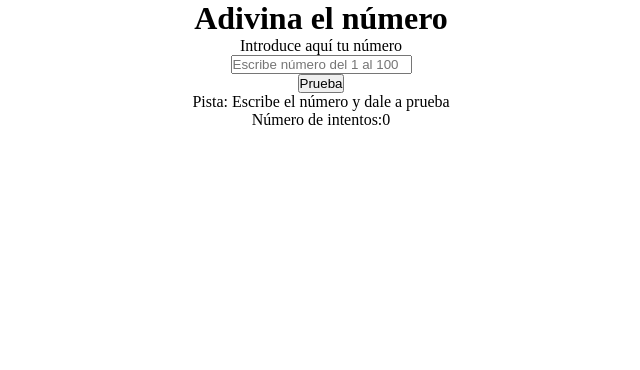
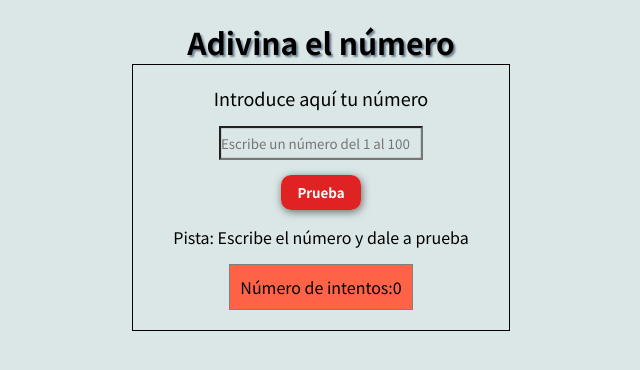
Before and after one commit to Adalab/modulo-2-evaluacion-intermedia-ClaraVilelaJato, a plain HTML site: page index.html in a window 1280 px wide. Shown: the whole page, without its empty margins (319-959 px from the left). Drawn offline with Linux system fonts and the light colour scheme.

Commit message:
Add some styles

```diff
--- a/index.html
+++ b/index.html
@@ -1,25 +1,31 @@
 <!DOCTYPE html>
-<html lang="en">
+<html lang="es">
   <head>
     <meta charset="UTF-8" />
     <meta http-equiv="X-UA-Compatible" content="IE=edge" />
     <meta name="viewport" content="width=device-width, initial-scale=1.0" />
     <title>Document</title>
+    <link rel="preconnect" href="https://fonts.googleapis.com" />
+    <link rel="preconnect" href="https://fonts.gstatic.com" crossorigin />
+    <link
+      href="https://fonts.googleapis.com/css2?family=Noto+Sans+JP:wght@100;300;400;500;700&display=swap"
+      rel="stylesheet"
+    />
     <link rel="stylesheet" href="./styles/main.css" />
   </head>
   <body>
     <main class="container">
-      <h1>Adivina el número</h1>
+      <h1 class="main-title">Adivina el número</h1>
       <form class="form">
-        <label>Introduce aquí tu número</label>
+        <label class="title-form">Introduce aquí tu número</label>
         <input
           type="text"
-          class="js-input"
-          placeholder="Escribe número del 1 al 100"
+          class="js-input box-input"
+          placeholder="Escribe un número del 1 al 100"
         />
-        <button class="js-btn">Prueba</button>
-        <p class="js-hint">Pista: Escribe el número y dale a prueba</p>
-        <p class="js-counter">Número de intentos:0</p>
+        <button class="js-btn css-btn">Prueba</button>
+        <p class="js-hint css-hint">Pista: Escribe el número y dale a prueba</p>
+        <p class="js-counter atempts">Número de intentos:0</p>
       </form>
     </main>
     <script src="./js/main.js"></script>
--- a/styles/main.css
+++ b/styles/main.css
@@ -1,6 +1,8 @@
 * {
   padding: 0px;
   margin: 0px;
+  font-family: 'Noto Sans JP', sans-serif;
+  background-color: rgb(219, 231, 231);
 }
 .container {
   display: flex;
@@ -13,4 +15,42 @@
   flex-direction: column;
   justify-content: center;
   align-items: center;
+  border: black solid 1px;
+  padding: 20px 40px;
 }
+.main-title {
+  font-size: 30px;
+  margin-top: 20px;
+  font-weight: 800;
+  text-shadow: slategrey 2px 2px 2px;
+}
+.title-form {
+  font-size: 18px;
+  margin-bottom: 15px;
+}
+.box-input {
+  margin-bottom: 15px;
+  height: 30px;
+  width: 200px;
+  box-shadow: inset 0px 0px 1px;
+}
+.css-btn {
+  background-color: rgba(223, 22, 22, 0.932);
+  width: 80px;
+  border: none;
+  box-shadow: dimgray 1px 2px 8px;
+  margin-bottom: 15px;
+  border-radius: 10px;
+  cursor: pointer;
+  padding: 8px;
+  color: white;
+  font-weight: bold;
+}
+.atempts {
+  background-color: tomato;
+  padding: 10px;
+  border: solid 1px gray;
+}
+.css-hint {
+  margin-bottom: 15px;
+}
```
